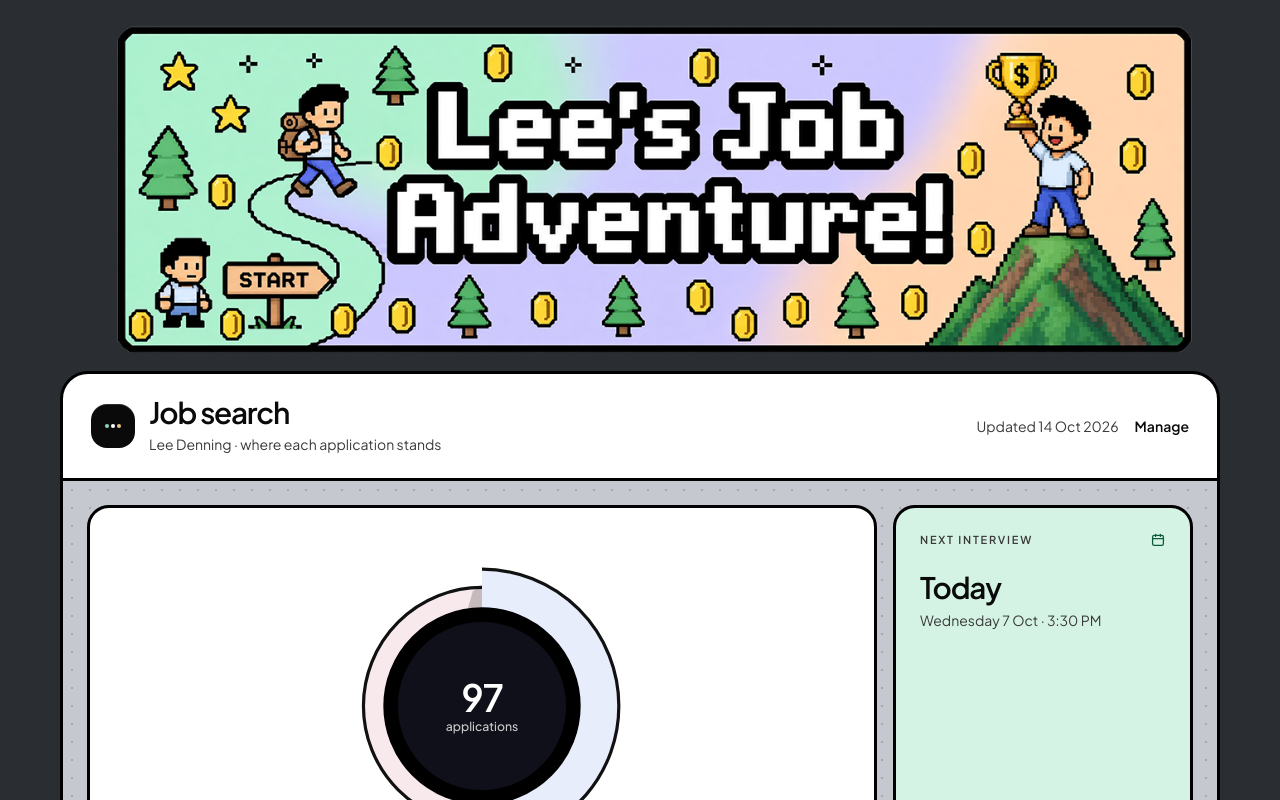
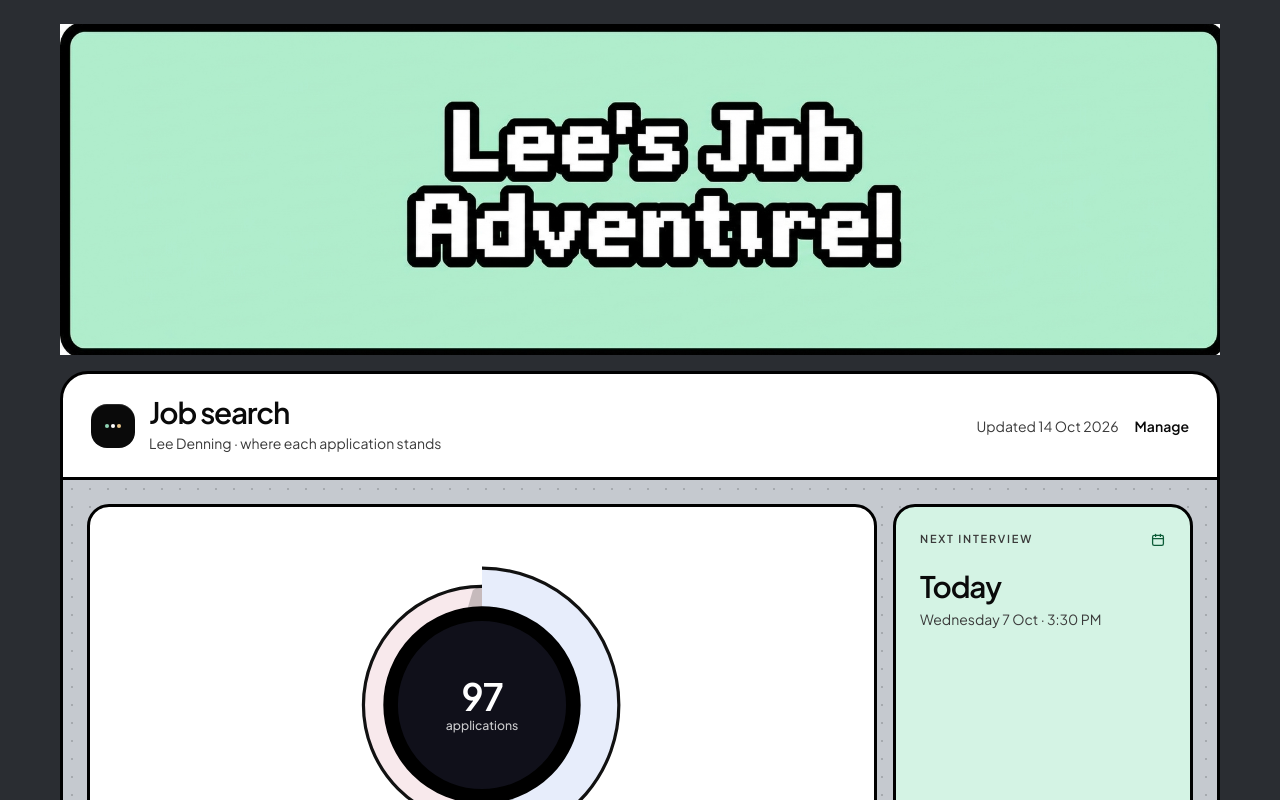
Before and after one commit to LEED337/job-status-board, a React (Vite) app: page / in a window 1280 px wide. Shown: the top 800 px of the page. Built offline with nearby package versions, Linux system fonts and the light colour scheme.

Commit message:
Replace the top banner with the mint Lee's Job Adventure image.
Co-authored-by: Lee <LEED337@users.noreply.github.com>

```diff
--- a/src/components/Shell.tsx
+++ b/src/components/Shell.tsx
@@ -17,7 +17,7 @@ export function Shell({ title, subtitle, embed = false, actions, footer, childre
         {!embed ? (
           <div className="flex w-full justify-center">
             <img
-              src="/lee-job-adventure-banner-v2.png"
+              src="/banner.jpg"
               alt="Lee's Job Adventure!"
               className="h-auto w-full max-w-[1160px] object-contain"
             />
```
Also changed, not shown: public/banner.jpg (added), public/lee-job-adventure-banner-v2.png (deleted).
